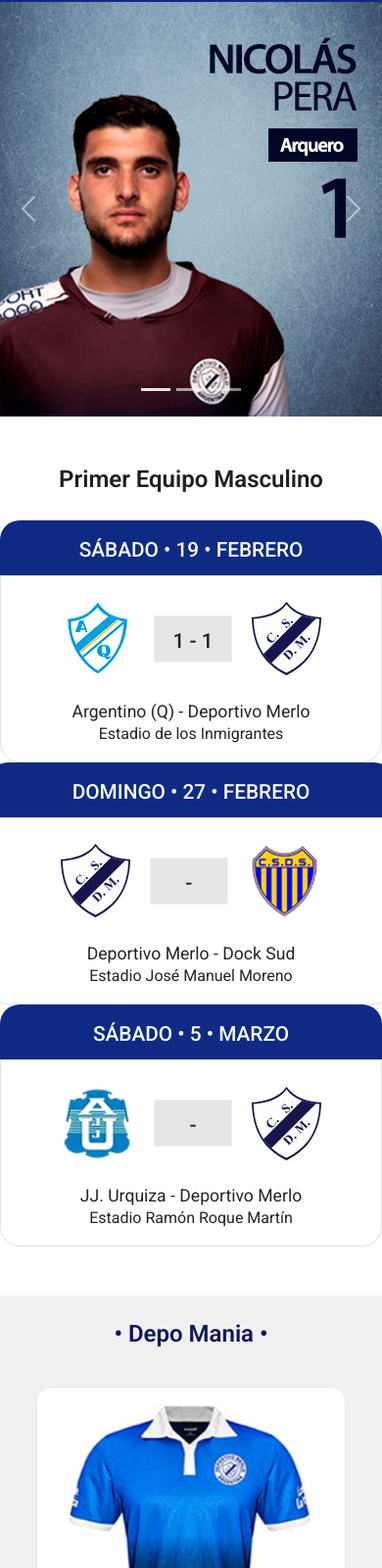
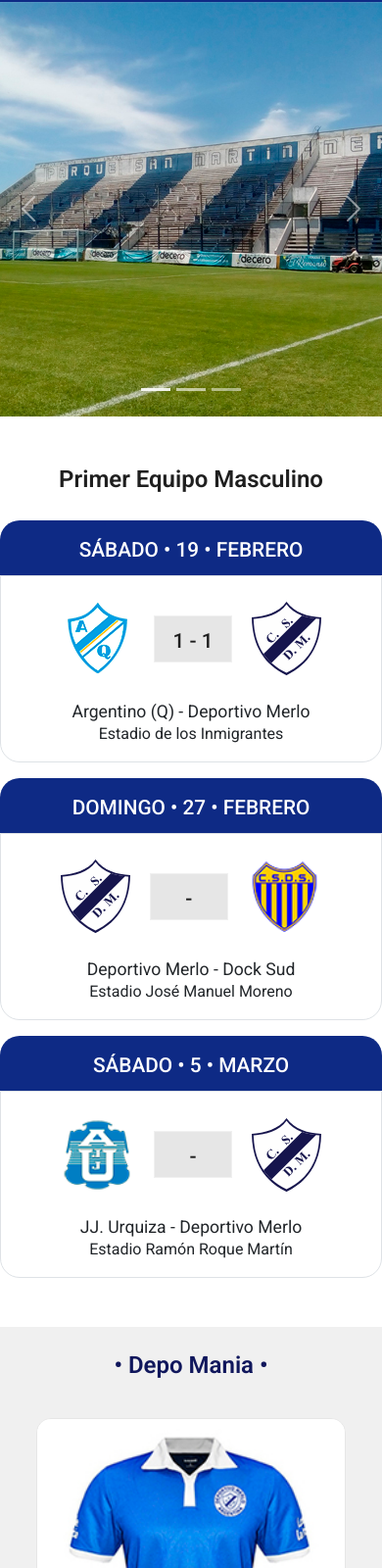
Before and after one commit to brengutier/deportivo-merlo-web, a website: page index.html in a window 390 px wide. Shown: the part 67-1667 px from the top of the page at 98% size. Drawn offline with nearby package versions, Linux system fonts and the light colour scheme.

Commit message:
CardsPartidos corregidas

```diff
--- a/components/_cardsPartidos.scss
+++ b/components/_cardsPartidos.scss
@@ -9,7 +9,6 @@
 }
 
 .partido-centro {
-    padding: 0;
     transition: all 1s;
     &:hover{
         transform: scale(1.03);
--- a/index.html
+++ b/index.html
@@ -5,7 +5,7 @@
     <meta http-equiv="X-UA-Compatible" content="IE=edge">
     <meta name="viewport" content="width=device-width, initial-scale=1.0">
     <title>Club Social y Deportivo Merlo Web Oficial</title>
-    <meta name="description" content="Web Oficial del Club Social y Deportiivo Merlo, el orgullo de la Ciudad.">
+    <meta name="description" content="Web Oficial del Club Social y Deportivo Merlo, el orgullo de la Ciudad.">
     <meta name="keywords" content="Deportivo Merlo, Futbol, Primera, Futbol Femenino, Futbol Infantil, Futsal, Deportes, Basquet, Handball, Patin Artistico, Futbol Senior, Reserva, Futbol Argentino, Primera B, Liga Argentina, B Metropolitana, Torneos Argentinos">
 
     <link rel="icon" type="image/png" sizes="16x16"  href="./multimedia/images/favicon-16x16.png">
@@ -78,13 +78,13 @@
             </div>
             <div class="carousel-inner d-md-none">
                 <div class="carousel-item active">
-                    <img src="./multimedia/images/banner-mobile.jpg" class="d-block w-100" alt="foto platea popular entrenamiento">
+                    <img src="./multimedia/images/index-mobile.jpg" class="d-block w-100" alt="foto platea popular entrenamiento">
                 </div>
                 <div class="carousel-item">
-                    <img src="./multimedia/images/banner-mobile.jpg" class="d-block w-100" alt="foto festejo del gol">
+                    <img src="./multimedia/images/index-mobile-dos.jpg" class="d-block w-100" alt="foto festejo del gol">
                 </div>
                 <div class="carousel-item">
-                    <img src="./multimedia/images/banner-mobile.jpg" class="d-block w-100" alt="foto platea popular con hinchas">
+                    <img src="./multimedia/images/index-mobile-tres.jpg" class="d-block w-100" alt="foto platea popular con hinchas">
                 </div>
             </div>
             <button class="carousel-control-prev" type="button" data-bs-target="#carouselExampleIndicators" data-bs-slide="prev">
@@ -104,8 +104,9 @@
     <!-- Fechas Partidos -->
     <section class="partidos container">
         <h2 class="partidos-titulo">Primer Equipo Masculino</h2>
-        <div class="row g-8">
-            <article class="partido-der-izq col-lg-4 col-md-12">
+        <div class="row gx-4 gy-3">
+            <div class="col-lg-4">
+                <article class="partido-der-izq">
                     <div class="div-header">
                         <h3 class="titulos-h3">SÁBADO • 19 • FEBRERO</h3>
                     </div>
@@ -123,8 +124,10 @@
                         </div>
                     </div>
                 </article>
+            </div>
 
-            <article class="partido-centro col-lg-4 col-md-12">
+            <div class="col-lg-4">
+                <article class="partido-centro">
                     <div class="div-header">
                         <h3 class="titulos-h3">DOMINGO • 27 • FEBRERO</h3>
                     </div>
@@ -141,10 +144,11 @@
                              <p>Estadio José Manuel Moreno</p>
                         </div>
                     </div>
+                </article>
+            </div>
 
-            </article>
-
-            <article class="partido-der-izq col-lg-4 col-md-12">
+            <div class="col-lg-4">
+                <article class="partido-der-izq">
                     <div class="div-header">
                         <h3 class="titulos-h3">SÁBADO • 5 • MARZO</h3>
                     </div>
@@ -162,6 +166,7 @@
                         </div>
                     </div>
                 </article>
+            </div>
         </div>
     </section>
 
```
Also changed, not shown: pages/actividades.html (+2 -2 lines), pages/el-club.html (+2 -2 lines), pages/primera.html (+2 -2 lines), pages/tienda.html (+2 -2 lines), multimedia/images/index-mobile-dos.jpg (added), multimedia/images/index-mobile-tres.jpg (added), multimedia/images/index-mobile.jpg (added). Lines whose indentation alone changed are shown as unchanged.
